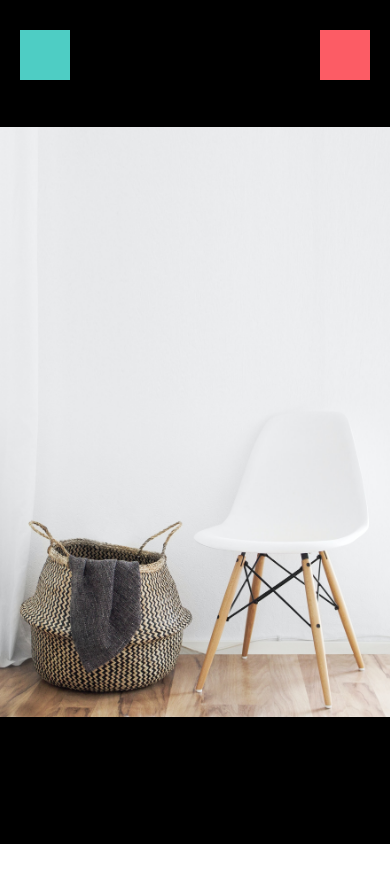
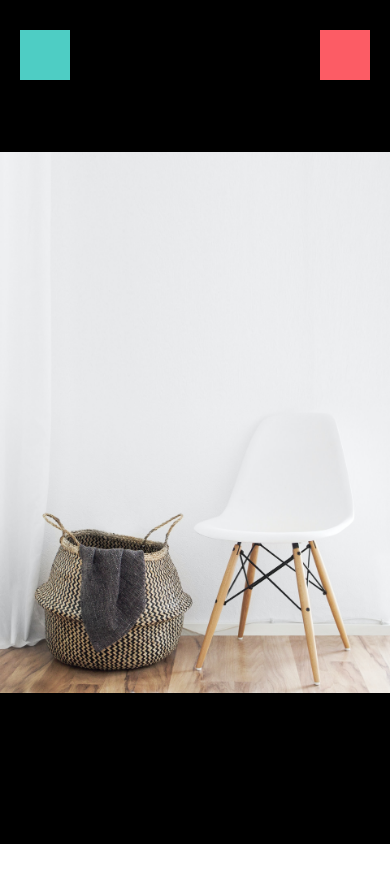
Before and after one commit to gustavvopenna/DoneWithIt, a React Native app: screen / in a window 390 px wide. Shown: the top 882 px of the page. Before the commit the page ends 844 px from the top, so only its background shows below. Built offline with nearby package versions, Linux system fonts and the light colour scheme.

Commit message:
Add colors file

```diff
--- /dev/null
+++ b/app/config/colors.js
@@ -0,0 +1,6 @@
+export default {
+  primary: '#fc5c65',
+  secondary: '#4ecdc4',
+  black: '#000',
+  white: '#fff',
+}
--- a/app/screens/DetailScreen.js
+++ b/app/screens/DetailScreen.js
@@ -1,5 +1,7 @@
 import React from 'react'
 import { Image, StyleSheet, View } from 'react-native'
+
+import colors from '../config/colors'
 
 function DetailScreen() {
   return (
@@ -9,6 +11,7 @@
         <View style={styles.closeButton} />
       </View>
       <Image
+        resizeMode='contain'
         style={styles.customImage}
         source={require('../assets/chair.jpg')}
       />
@@ -18,18 +21,17 @@
 
 const styles = StyleSheet.create({
   container: {
-    backgroundColor: '#000',
+    backgroundColor: colors.black,
     flex: 1,
     justifyContent: 'center',
   },
   customImage: {
     width: '100%',
-    height: '70%',
   },
   closeButton: {
     width: 50,
     height: 50,
-    backgroundColor: '#fc5c65',
+    backgroundColor: colors.primary,
     position: 'absolute',
     right: 20,
   },
@@ -42,7 +44,7 @@
   garbageButton: {
     width: 50,
     height: 50,
-    backgroundColor: '#4ecdc4',
+    backgroundColor: colors.secondary,
     position: 'absolute',
     left: 20,
   },
```
